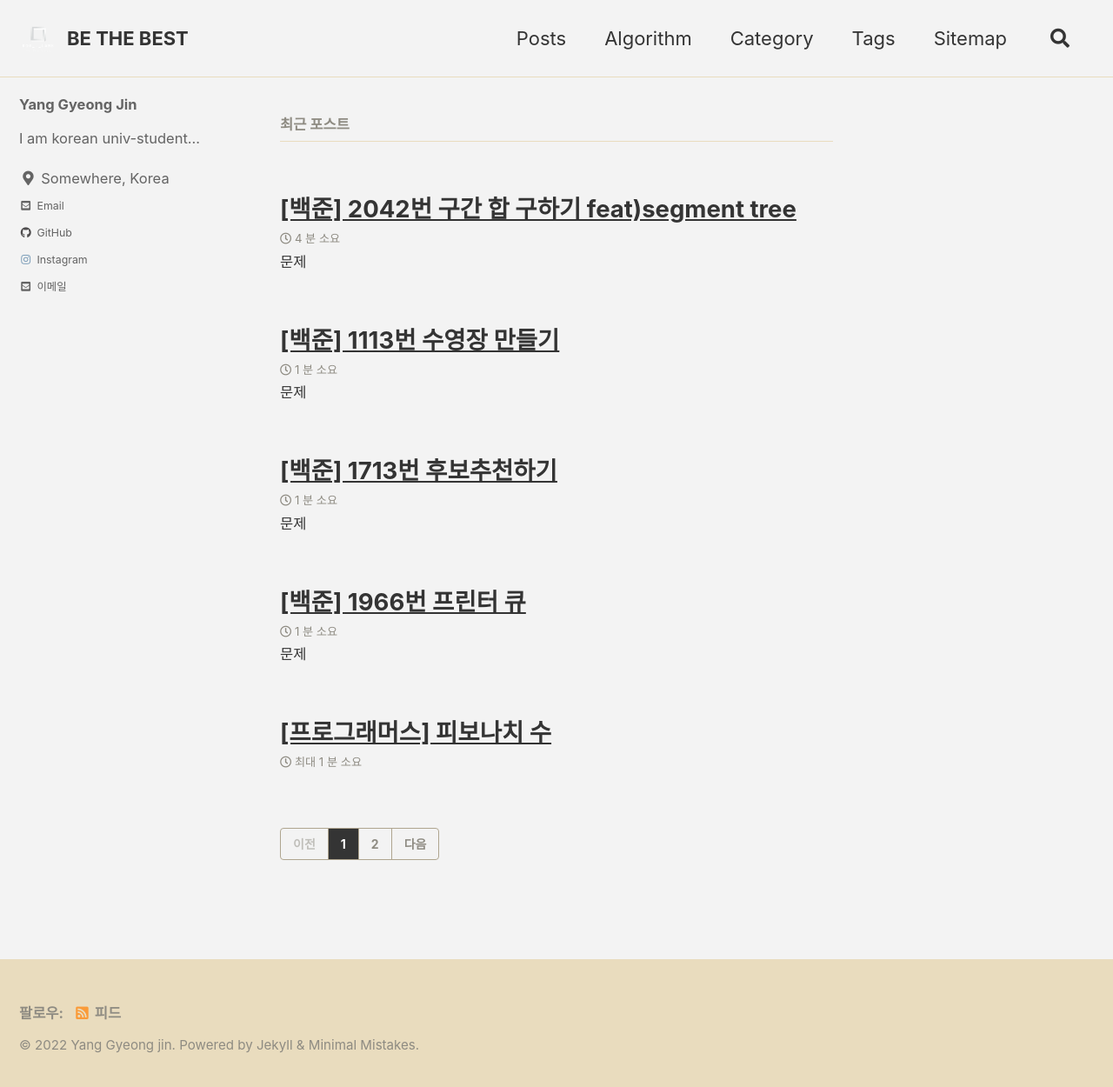
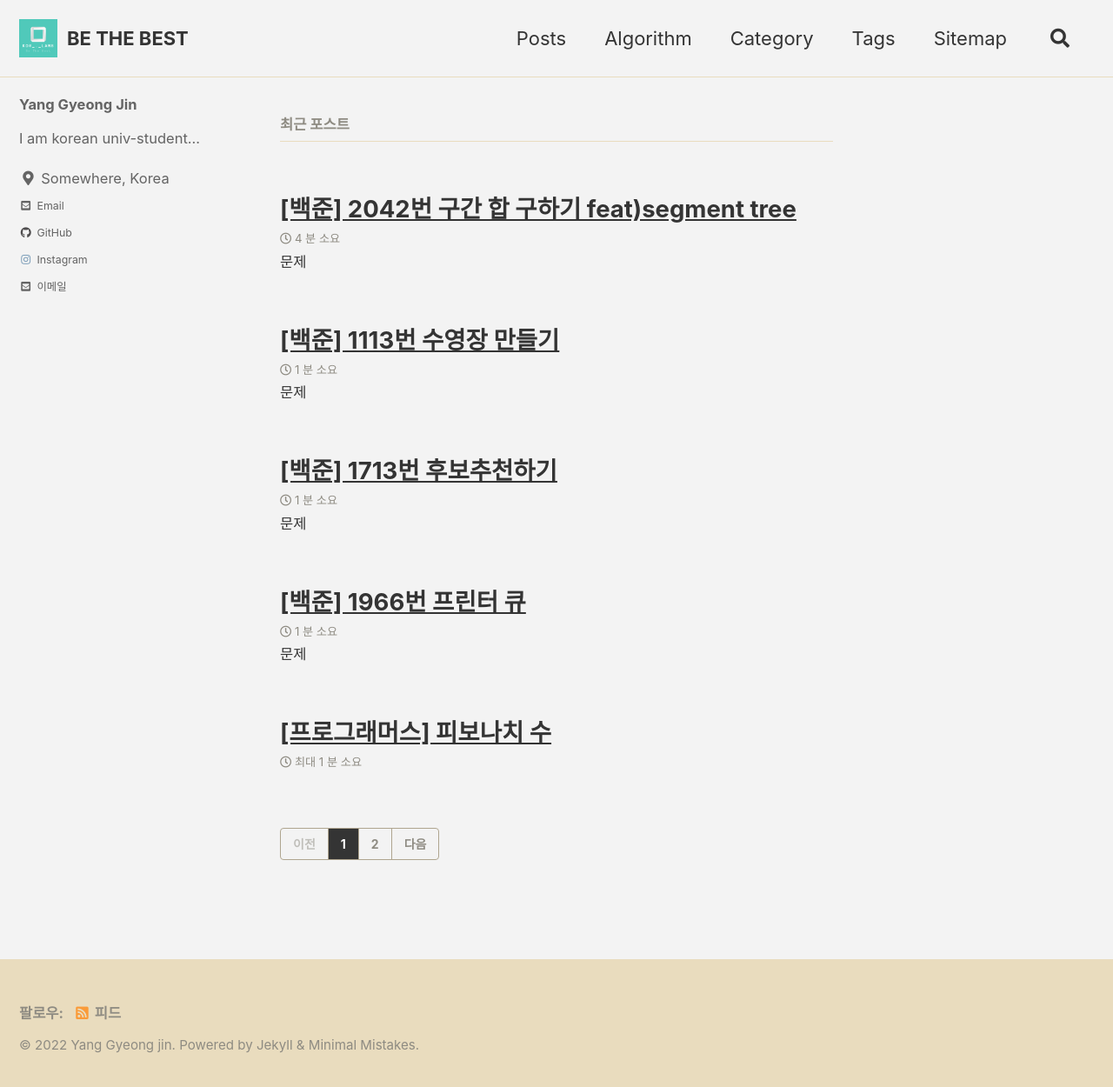
Before and after one commit to koreaygj/koreaygj.github.io, a Jekyll site: the page built from index.html, in a window 1280 px wide and 1257 px high. Shown: the top 1250 px of the window at 87% size. Built offline with Jekyll 4.4.1, drawn with Linux system fonts in a browser that asks for light colours; cached includes are drawn as plain includes; some web fonts are replaced; the list of posts is cut into pages by our own code.

Commit message:
Fix:Logo path

```diff
--- a/_config.yml
+++ b/_config.yml
@@ -23,8 +23,8 @@
 url                      : "https://koreaygj.github.io" # the base hostname & protocol for your site e.g. "https://mmistakes.github.io"
 baseurl                  : # the subpath of your site, e.g. "/blog"
 repository               : "koreaygj/koreygj.github.io" # GitHub username/repo-name e.g. "mmistakes/minimal-mistakes"
-teaser                   : "/assets/images/logo2/facebook_cover_photo_1.png" # path of fallback teaser image, e.g. "/assets/images/500x300.png"
-logo                     : "/assets/images/logo2/logo_transparent.png" # path of logo image to display in the masthead, e.g. "/assets/images/88x88.png"
+teaser                   : "/assets/images/logo2/logo.png" # path of fallback teaser image, e.g. "/assets/images/500x300.png"
+logo                     : "/assets/images/logo2/logo.png" # path of logo image to display in the masthead, e.g. "/assets/images/88x88.png"
 masthead_title           : "BE THE BEST" # overrides the website title displayed in the masthead, use " " for no title
 breadcrumbs              : # true, false (default)
 words_per_minute         : 200
```
